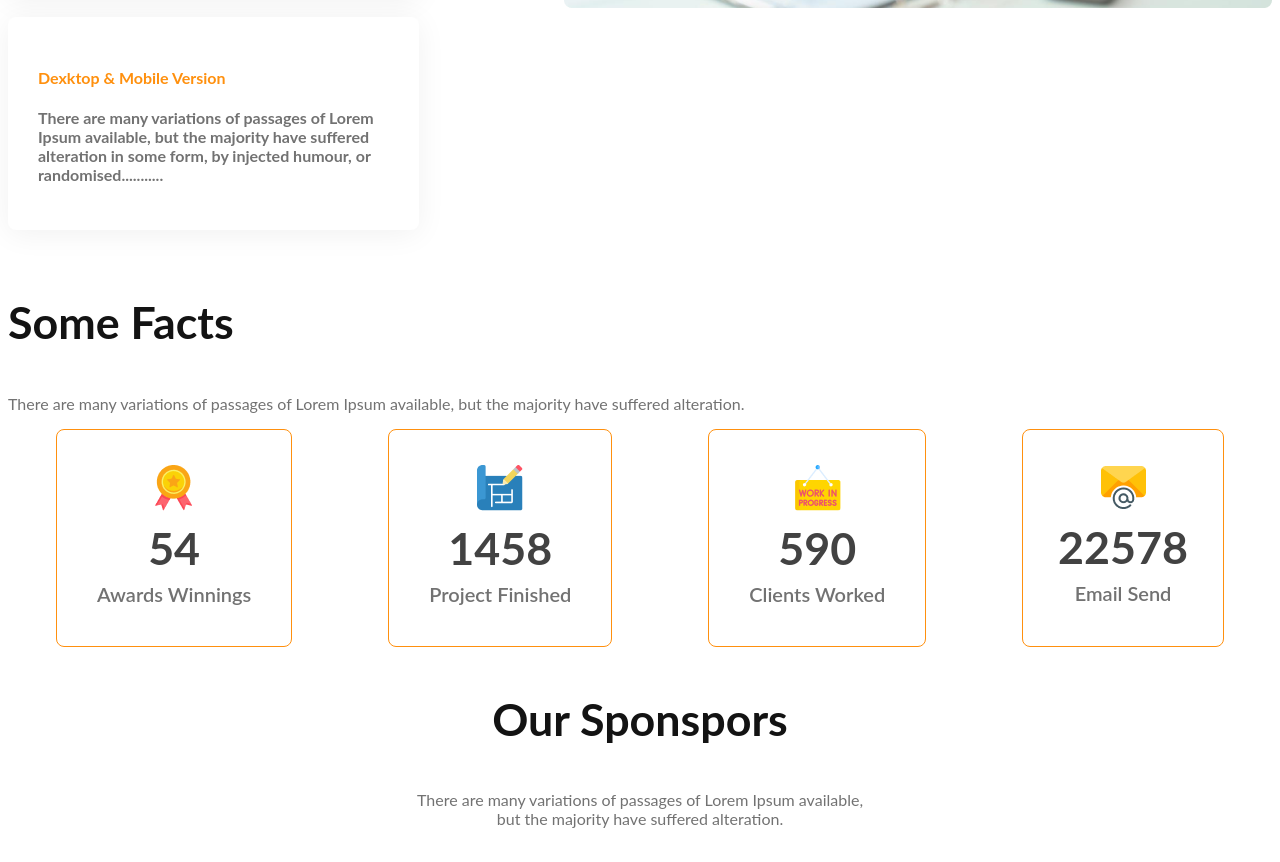
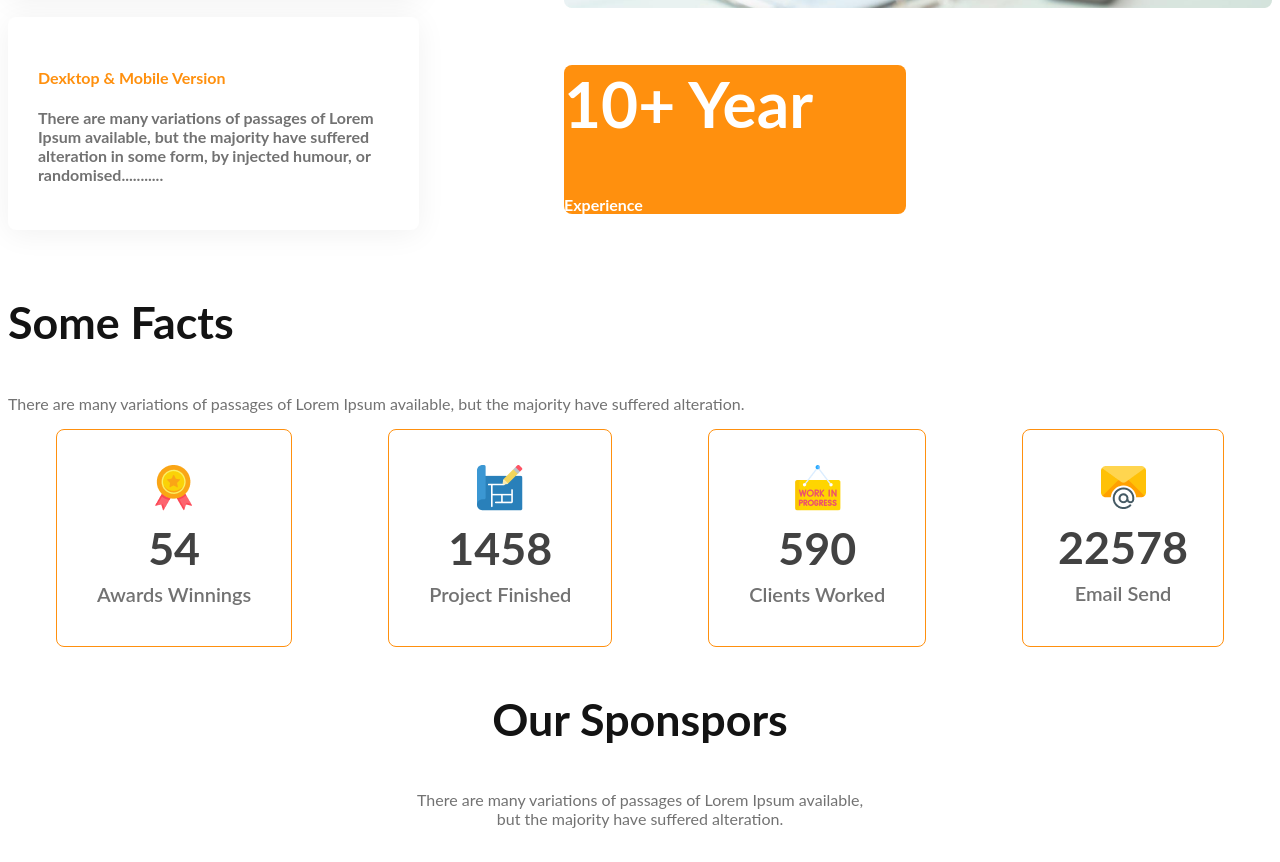
Before and after one commit to developershane/architect-website, a plain HTML site: page index.html in a window 1280 px wide. Shown: the part 2900-3762 px from the top of the page. Drawn offline with Linux system fonts and the light colour scheme.

Commit message:
feature part

```diff
--- a/index.html
+++ b/index.html
@@ -81,6 +81,10 @@
             </div>
             <div class="feature-img">
                 <img src="images/architect.png" alt="">
+                <div class="ten-year-badge">
+                    <h2>10+ Year</h2>
+                    <p>Experience</p>
+                </div>
             </div>
         </section>
         <!-- facts section -->
--- a/style/architect.css
+++ b/style/architect.css
@@ -137,6 +137,14 @@ main {
     background: #FFF;
     box-shadow: 0px 4px 30px 0px rgba(0, 0, 0, 0.06);
 }
+.ten-year-badge{
+    border-radius: 8px;
+background: #FF900E;
+color: #FFF; width: 342px;
+}
+.ten-year-badge h2{
+font-size: 4rem;
+}
 
 /* facts style */
 .facts-card-container {
```
